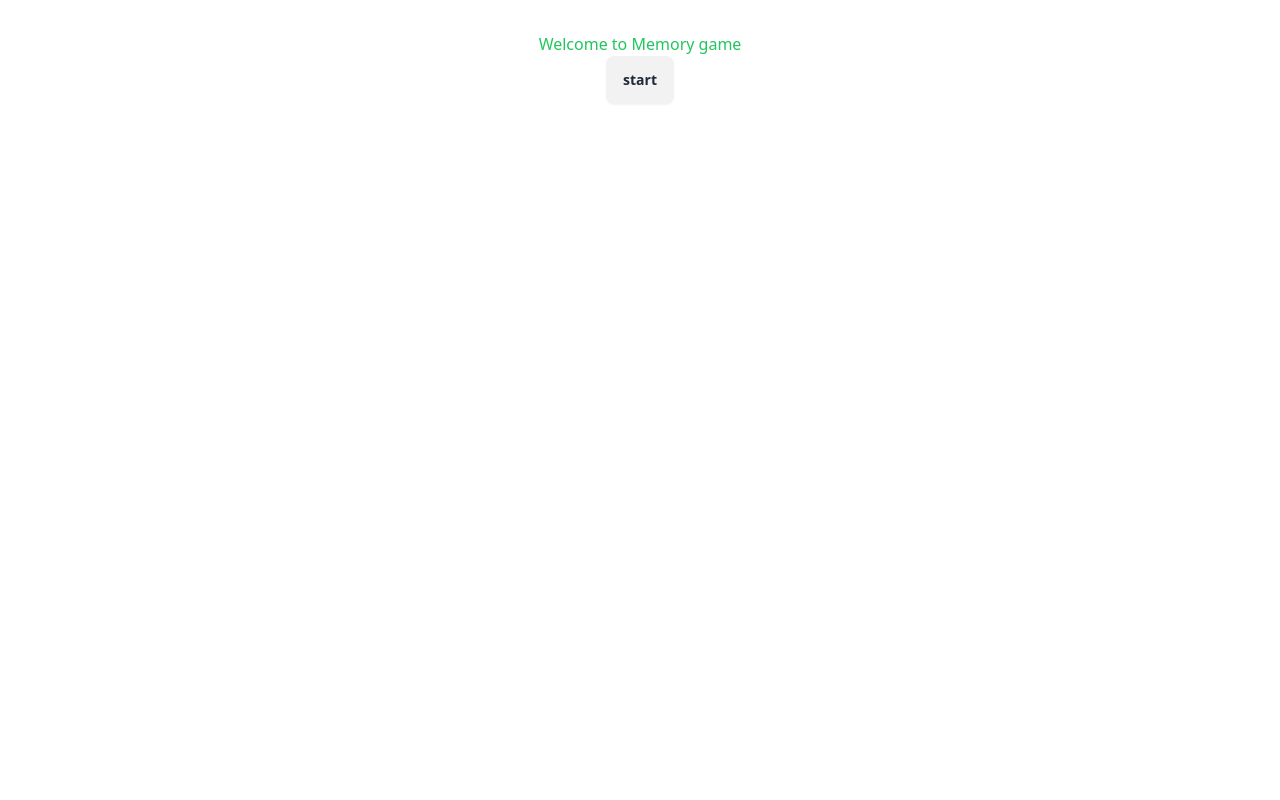
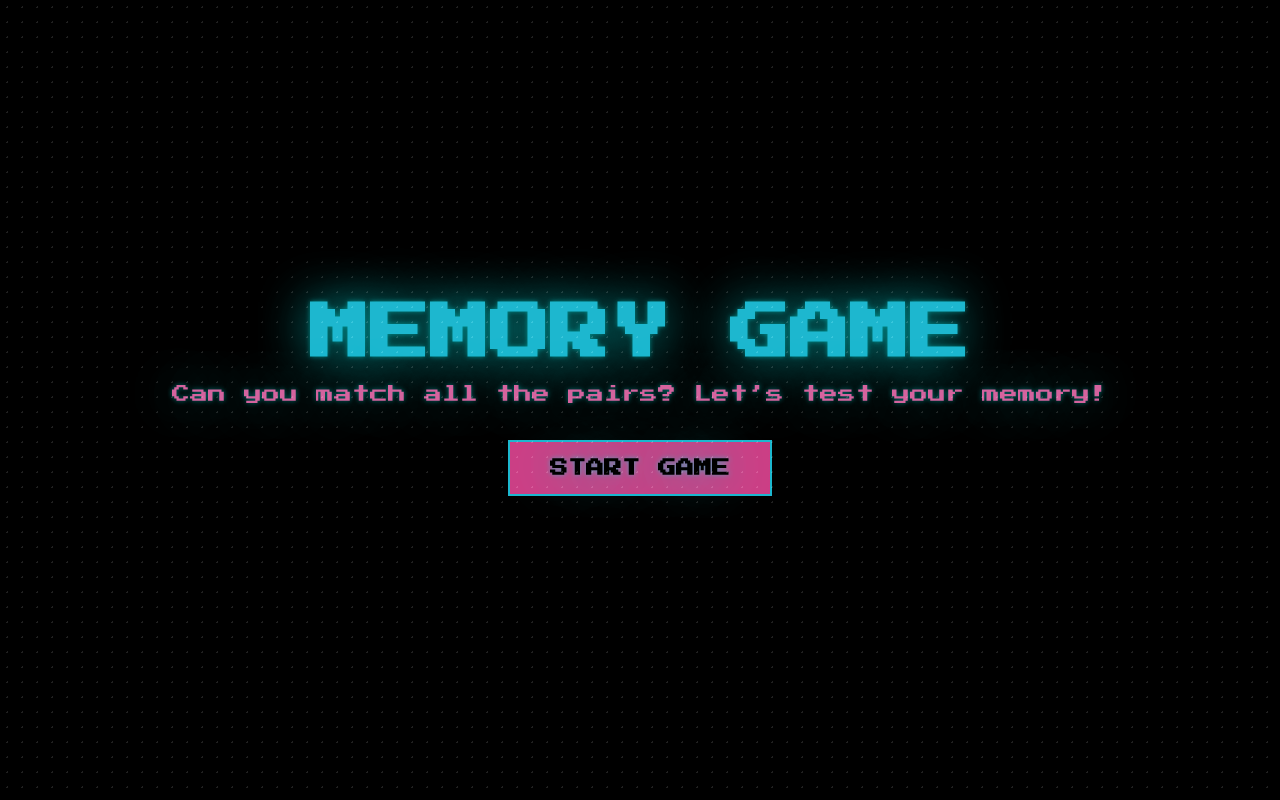
Before and after one commit to naPOME/memory-game, a React (Vite) app: page / in a window 1280 px wide. Built offline with nearby package versions, Linux system fonts and the light colour scheme.

Commit message:
home page

```diff
--- a/package.json
+++ b/package.json
@@ -11,7 +11,8 @@
   },
   "dependencies": {
     "react": "^18.3.1",
-    "react-dom": "^18.3.1"
+    "react-dom": "^18.3.1",
+    "react-router-dom": "^7.1.1"
   },
   "devDependencies": {
     "@eslint/js": "^9.17.0",
--- a/src/App.tsx
+++ b/src/App.tsx
@@ -1,16 +1,17 @@
+import React from 'react';
+import { BrowserRouter as Router, Routes, Route } from 'react-router-dom';
+import Home from './pages/Home';
+import Game from './pages/Game';
 
-import './App.css'
-import { Button } from './components/Button'
+const App = () => {
+  return (
+    <Router>
+      <Routes>
+        <Route path="/" element={<Home />} />
+        {/* <Route path="/game" element={<Game />} /> */}
+      </Routes>
+    </Router>
+  );
+};
 
-function App() {
-
-  return (
-    <>
-     <h1 className='text-green-500'>Welcome to Memory game</h1>
-     <Button label='start' className=' '/>
-
-    </>
-  )
-}
-
-export default App
+export default App;
--- a/src/index.css
+++ b/src/index.css
@@ -1,3 +1,37 @@
+@import url('https://fonts.googleapis.com/css2?family=Press+Start+2P&display=swap');
 @tailwind base;
 @tailwind components;
 @tailwind utilities;
+
+.retro-font {
+  font-family: 'Press Start 2P', sans-serif;
+}
+
+
+.bg-grid {
+    background-image: linear-gradient(to right, rgba(255,255,255,0.1) 1px, transparent 1px),
+                      linear-gradient(to bottom, rgba(255,255,255,0.1) 1px, transparent 1px);
+    background-size: 20px 20px;
+  }
+
+  @keyframes neon {
+    0%, 100% { text-shadow: 0 0 5px rgba(0, 255, 255, 0.514), 0 0 50px rgba(0, 255, 255, 0.705); }
+    50% { text-shadow: 0 0 10px rgba(0, 255, 255, 0.74), 0 0 20px rgba(0, 255, 255, 0.76); }
+  }
+  .retro-font{
+    animation: neon 3.5s forwards ease-in-out ;
+  }
+
+
+  .bg-stars {
+    background: rgba(0, 0, 0, 0.445);
+    background-image: radial-gradient(rgba(236, 236, 236, 0.452) 1px, transparent 1px);
+    background-size: 15px 15px;
+    animation: blink 3s ease-in-out infinite;
+  }
+
+  @keyframes blink {
+    50% {
+      opacity: 0.6;
+    }
+  }
--- a/src/pages/Home.tsx
+++ b/src/pages/Home.tsx
@@ -0,0 +1,36 @@
+import React from 'react';
+import { useNavigate } from 'react-router-dom';
+
+const Home = () => {
+  const navigate = useNavigate();
+
+  const handleStart = () => {
+    navigate('/game');
+  };
+
+  return (
+    <div className="h-screen bg-black flex flex-col items-center justify-center text-white">
+
+      <div className="absolute inset-0 bg-stars bg-cover bg-center opacity-20 "></div>
+
+
+      <h1 className="text-6xl font-extrabold mb-4 text-cyan-400 retro-font">
+        MEMORY GAME
+      </h1>
+
+
+      <p className="text-lg text-pink-400 mb-8 retro-font ">
+        Can you match all the pairs? Let’s test your memory!
+      </p>
+
+      <button
+        onClick={handleStart}
+        className="px-10 py-3 bg-pink-500 text-black font-bold text-lg retro-font border-2 border-cyan-400 hover:bg-cyan-400 hover:text-black transition duration-300"
+      >
+        START GAME
+      </button>
+    </div>
+  );
+};
+
+export default Home;
--- a/tailwind.config.js
+++ b/tailwind.config.js
@@ -5,7 +5,14 @@ module.exports = {
     "./src/**/*.{js,ts,jsx,tsx}",
   ],
   theme: {
-    extend: {},
+    extend: { fontFamily: {
+      retro: ['"Press Start 2P"', 'sans-serif'],
+      backgroundImage: {
+        stars: "radial-gradient(white 1px, transparent 1px), radial-gradient(white 1px, transparent 1px)",
+      },
+    },
+  },
+
   },
   plugins: [require("daisyui")],
   daisyui: {
```
Also changed, not shown: src/Context/ThemeContext.tsx (added), 1 other file (tests, documents, lock files or other folders).
